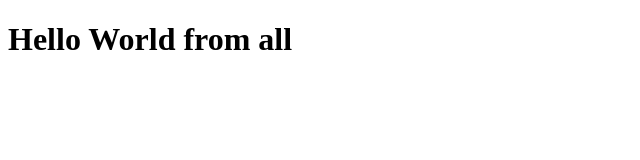
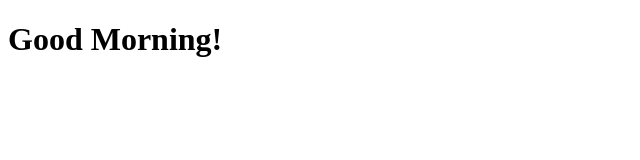
Before and after one commit to MuhammadFarhanArif/Bootcamp2020Sample, a plain HTML site: page index.html in a window 1280 px wide. Shown: the whole page, without its empty margins (0-640 px from the left). Drawn offline with Linux system fonts and the light colour scheme.

Commit message:
update index.html

```diff
--- a/index.html
+++ b/index.html
@@ -7,6 +7,6 @@
     <title>Document</title>
 </head>
 <body>
-    <h1>Hello World from all</h1>
+    <h1>Good Morning!</h1>
 </body>
 </html>
```
